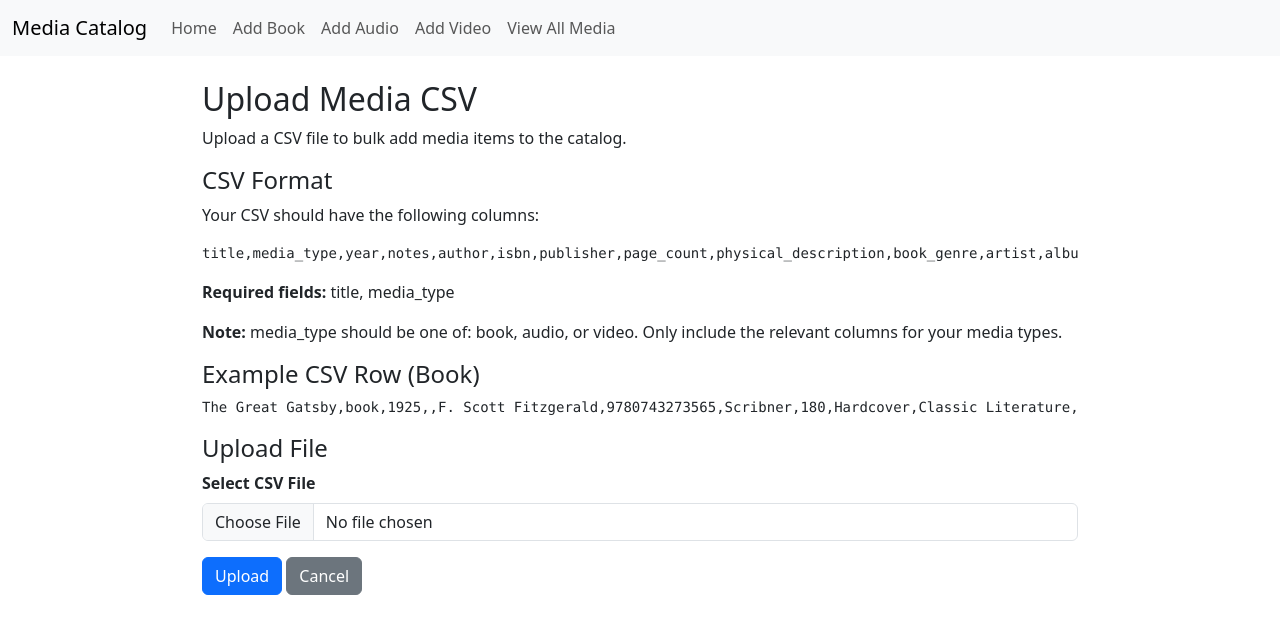
After one commit to kontvis/mediadb_gui, a Flask app: page /upload-csv in a window 1280 px wide. The commit adds this page. Shown: the top 634 px of the page. Run offline with Flask 3, Linux system fonts and the light colour scheme.

Commit message:
v1.1 upload csv

```diff
--- a/app.py
+++ b/app.py
@@ -2,6 +2,8 @@ from flask import Flask, render_template, request, redirect, url_for, flash
 from flask_sqlalchemy import SQLAlchemy
 from datetime import date
 import os
+import csv
+import io
 from config import Config
 
 # Initialize Flask app and configuration
@@ -308,6 +310,95 @@ def edit_video(item_id):
     return render_template('edit_video.html', item=item, details=details)
 
 
+# --- CSV Upload ---
+@app.route('/upload-csv', methods=['GET', 'POST'])
+def upload_csv():
+    """Upload a CSV file to bulk add media items."""
+    if request.method == 'POST':
+        if 'csv_file' not in request.files:
+            flash('No file selected.', 'danger')
+            return redirect(url_for('upload_csv'))
+
+        file = request.files['csv_file']
+        if file.filename == '':
+            flash('No file selected.', 'danger')
+            return redirect(url_for('upload_csv'))
+
+        if not file.filename.endswith('.csv'):
+            flash('File must be a CSV.', 'danger')
+            return redirect(url_for('upload_csv'))
+
+        try:
+            stream = io.StringIO(file.read().decode('utf-8'), newline=None)
+            reader = csv.DictReader(stream)
+
+            added_count = 0
+            for row in reader:
+                title = row.get('title', '').strip()
+                media_type = row.get('media_type', '').strip()
+
+                # Only title and media_type are required
+                if not title or not media_type:
+                    continue
+
+                # Create media_item
+                item = MediaItem(
+                    title=title,
+                    media_type=media_type,
+                    year=int(row.get('year')) if row.get('year') else None,
+                    notes=row.get('notes', '').strip() or None,
+                    date_added=date.today()
+                )
+                db.session.add(item)
+                db.session.flush()  # Get the ID without committing yet
+
+                # Create type-specific details
+                if media_type.lower() == 'book':
+                    details = BookDetails(
+                        id=item.id,
+                        author=row.get('author', '').strip() or None,
+                        isbn=row.get('isbn', '').strip() or None,
+                        publisher=row.get('publisher', '').strip() or None,
+                        page_count=int(row.get('page_count')) if row.get('page_count') else None,
+                        physical_description=row.get('physical_description', '').strip() or None,
+                        genre=row.get('book_genre', '').strip() or None,
+                    )
+                    db.session.add(details)
+                elif media_type.lower() == 'audio':
+                    details = AudioDetails(
+                        id=item.id,
+                        artist=row.get('artist', '').strip() or None,
+                        album=row.get('album', '').strip() or None,
+                        track_count=int(row.get('track_count')) if row.get('track_count') else None,
+                        format=row.get('audio_format', '').strip() or None,
+                        genre=row.get('audio_genre', '').strip() or None,
+                    )
+                    db.session.add(details)
+                elif media_type.lower() == 'video':
+                    details = VideoDetails(
+                        id=item.id,
+                        director=row.get('director', '').strip() or None,
+                        runtime_minutes=int(row.get('runtime_minutes')) if row.get('runtime_minutes') else None,
+                        rating=row.get('rating', '').strip() or None,
+                        format=row.get('video_format', '').strip() or None,
+                        genre=row.get('video_genre', '').strip() or None,
+                    )
+                    db.session.add(details)
+
+                added_count += 1
+
+            db.session.commit()
+            flash(f'{added_count} item(s) added successfully.', 'success')
+            return redirect(url_for('list_media'))
+
+        except Exception as e:
+            db.session.rollback()
+            flash(f'Error processing CSV: {str(e)}', 'danger')
+            return redirect(url_for('upload_csv'))
+
+    return render_template('upload_csv.html')
+
+
 if __name__ == '__main__':
     # Create tables if running locally with sqlite fallback
     with app.app_context():
--- /dev/null
+++ b/templates/upload_csv.html
@@ -0,0 +1,25 @@
+{% extends 'base.html' %}
+{% block content %}
+  <h2>Upload Media CSV</h2>
+  <p>Upload a CSV file to bulk add media items to the catalog.</p>
+
+  <h4>CSV Format</h4>
+  <p>Your CSV should have the following columns:</p>
+  <pre>title,media_type,year,notes,author,isbn,publisher,page_count,physical_description,book_genre,artist,album,track_count,audio_format,audio_genre,director,runtime_minutes,rating,video_format,video_genre</pre>
+
+  <p><strong>Required fields:</strong> title, media_type</p>
+  <p><strong>Note:</strong> media_type should be one of: book, audio, or video. Only include the relevant columns for your media types.</p>
+
+  <h4>Example CSV Row (Book)</h4>
+  <pre>The Great Gatsby,book,1925,,F. Scott Fitzgerald,9780743273565,Scribner,180,Hardcover,Classic Literature,,,,,,,,</pre>
+
+  <h4>Upload File</h4>
+  <form method="post" enctype="multipart/form-data">
+    <div class="mb-3">
+      <label class="form-label">Select CSV File</label>
+      <input type="file" name="csv_file" class="form-control" accept=".csv" required>
+    </div>
+    <button type="submit" class="btn btn-primary">Upload</button>
+    <a href="/media" class="btn btn-secondary">Cancel</a>
+  </form>
+{% endblock %}
```
Also changed, not shown: features.txt (+10 -0 lines), templates/list_media.html (+7 -4 lines).
